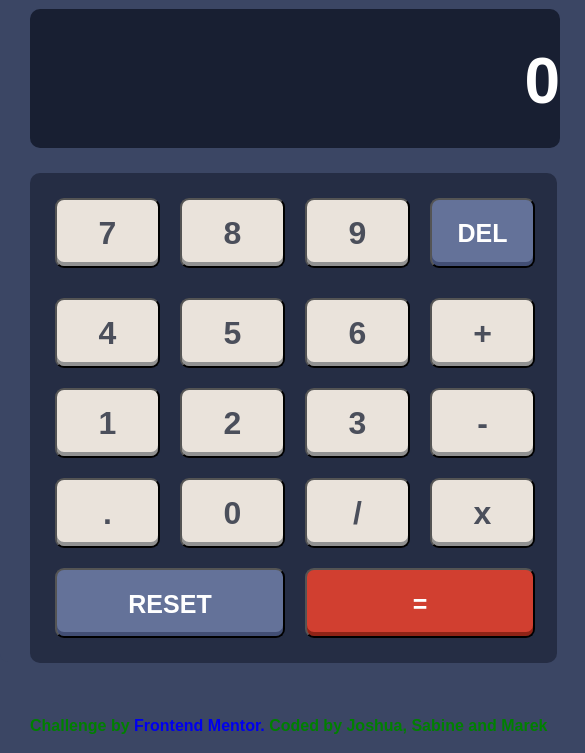
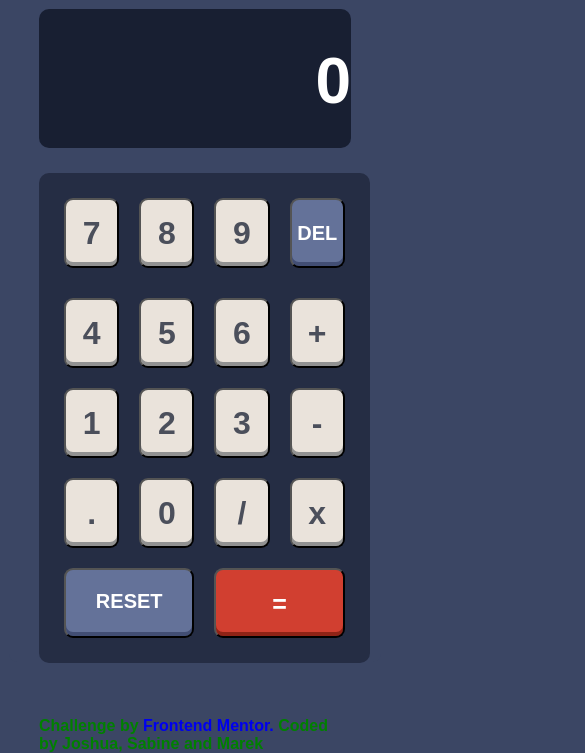
Before and after one commit to marekredon/calculette, a plain HTML site: page index.html in a window 390 px wide. Shown: the part 118-871 px from the top of the page, 585 px wide, since content can reach past the window. Drawn offline with Linux system fonts and the light colour scheme.

Commit message:
responsive en cours

```diff
--- a/style.scss
+++ b/style.scss
@@ -156,7 +156,7 @@ input.screen {
     margin-bottom:15px;*/
   grid-auto-rows: 1fr 1fr 1fr 1fr;
   &-row{
-    width: 480px;
+    width: 100%;
     display: grid;
     grid-template-columns: 1fr 1fr 1fr 1fr;
     grid-gap: 20px;
@@ -171,7 +171,7 @@ input.screen {
     border-radius: 9px;
     width: 100%;
     height: 70px;
-    font-size:32px;
+    font-size: 32px;
     color:var(--text-btn);
     font-weight: 700;
     box-shadow: inset 0px -4px 0px 0px rgb(145, 145, 145);
@@ -208,8 +208,23 @@ a:link{
 }
 
 
-// @media screen and (max-width: 600px) {
-//   .container {
-//     width: 80%;
-//   }
-// }
+@media screen and (max-width: 600px) {
+  .container {
+    width: 80%;
+    margin: auto;
+  }
+
+  .keyboard {
+    &-row{
+      width: 100%;
+    }
+    &-btn {
+      &__double {
+        width:100%;
+      }
+      &__blue {
+        font-size:20px;
+      }
+    }
+  }
+}
```
Also changed, not shown: style.css, 1 other file.
